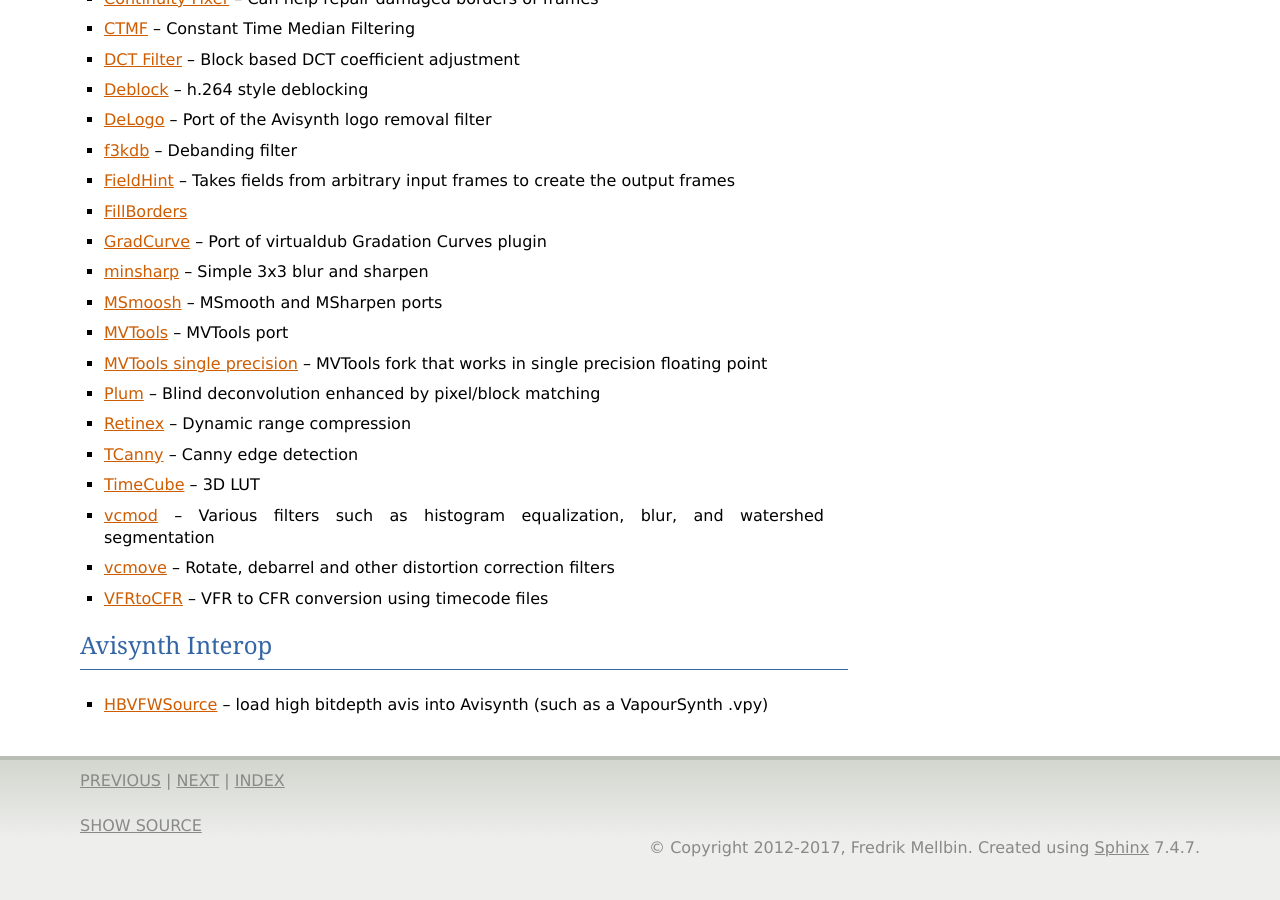
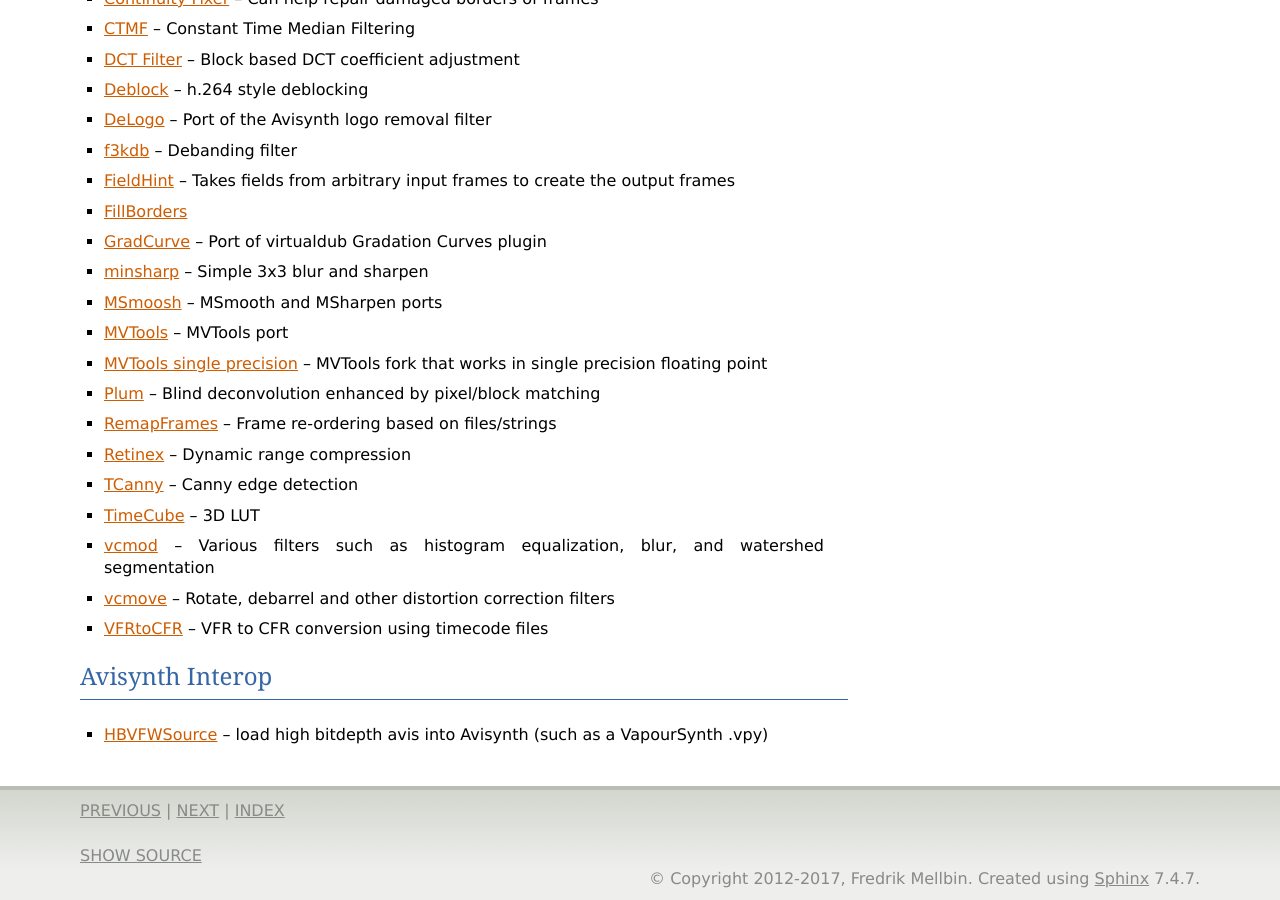
Before and after one commit to vapoursynth/vapoursynth, a Sphinx documentation site: the page built from doc/pluginlist.rst, in a window 1280 px wide and 900 px high, scrolled down 3057 px. Built offline with Sphinx 7.4.7, drawn with Linux system fonts in a browser that asks for light colours; formulas are drawn with MathJax 3; before the commit the page ends 3927 px from its top, so only the background shows below that.

Commit message:
Add more plugins to the list

```diff
--- a/doc/pluginlist.rst
+++ b/doc/pluginlist.rst
@@ -118,6 +118,7 @@
 * `MVTools <http://forum.doom9.org/showthread.php?t=171207>`_ -- MVTools port
 * `MVTools single precision <https://forum.doom9.org/showthread.php?t=172525>`_ -- MVTools fork that works in single precision floating point
 * `Plum <https://forum.doom9.org/showthread.php?t=173775>`_ -- Blind deconvolution enhanced by pixel/block matching
+* `RemapFrames <https://forum.doom9.org/showthread.php?t=174727>`_ -- Frame re-ordering based on files/strings
 * `Retinex <http://forum.doom9.org/showthread.php?t=171307>`_ -- Dynamic range compression
 * `TCanny <http://forum.doom9.org/showthread.php?t=172158>`_ -- Canny edge detection
 * `TimeCube <http://forum.doom9.org/showthread.php?p=1809329#post1809329>`_ -- 3D LUT
```
